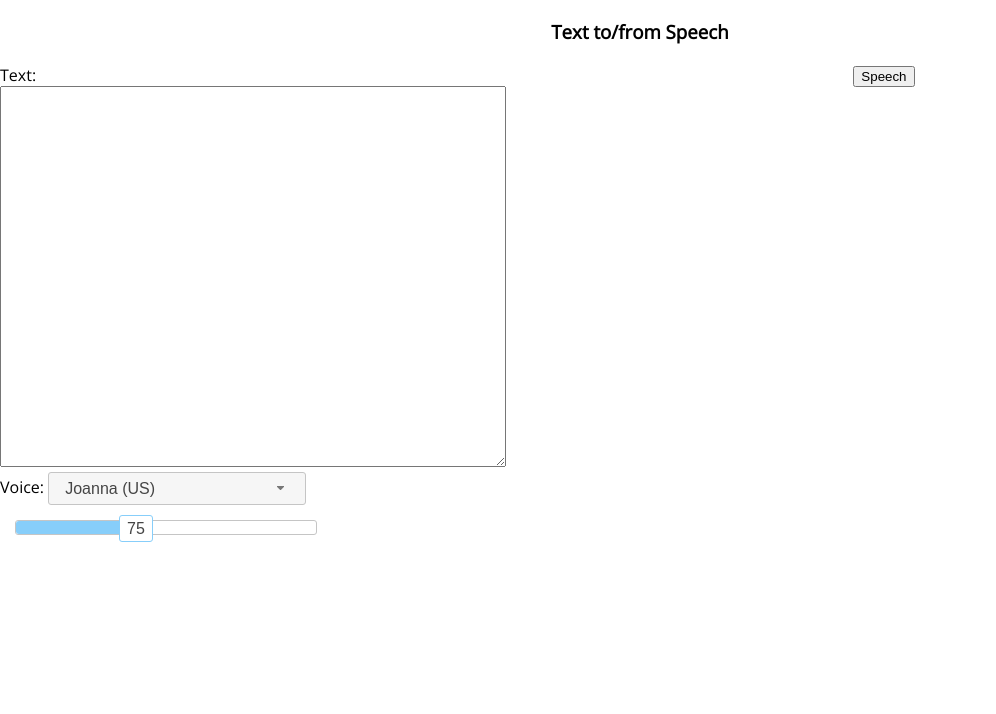
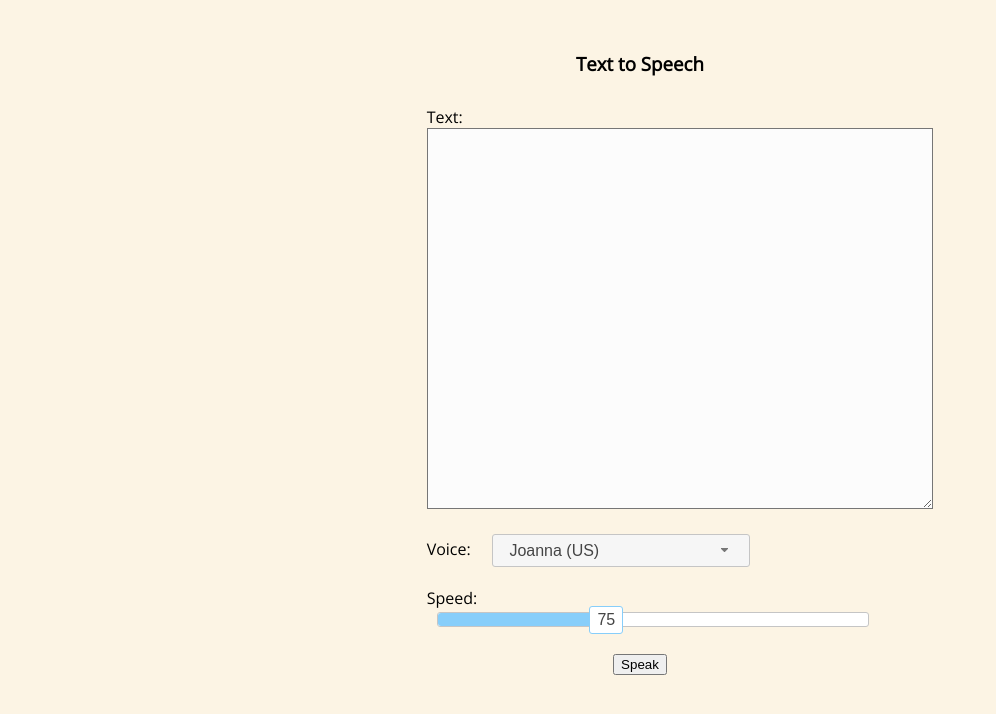
Before and after one commit to JackOfSpade/jackwu_ca, a Django app: page /text_speech/ in a window 1280 px wide. Shown: the top 714 px of the page, without its empty margins (0-996 px from the left). Run offline with Django 3.2, Linux system fonts and the light colour scheme; some libraries are stand-ins or nearby versions.

Commit message:
text_speech homepage connection done

```diff
--- a/homepage/static/homepage/landing/index.css
+++ b/homepage/static/homepage/landing/index.css
@@ -101,12 +101,12 @@ button{
     right: -25vw;
 }
 
-.review_button{
+.text_speech_button{
     bottom: -25vh;
     right: -25vw;
 }
 
-.under_construction1{
+.review_button{
     bottom: -25vh;
     left: 99vw;
     margin-left: -62.5px;
--- a/text_speech/static/text_speech/index.css
+++ b/text_speech/static/text_speech/index.css
@@ -16,7 +16,7 @@
       line-height: 1.4;
       position: relative;
       visibility: visible !important;
-
+      background: #fcf4e4;
       display: grid;
   }
 
@@ -34,39 +34,36 @@ option {
   /*background-color: grey;*/
 }
 
-#speech{
-  /*margin:auto;*/
-  /*display:block;*/
-  /*color: white;*/
-  /*background:transparent;*/
-}
-
-.center_text{
+.center{
     text-align: center;
+    margin: auto;
 }
 
 #loading{
   height: 25px;
   width: 25px;
-  margin-left: 45%;
 }
 
 #id_text
 {
     height: 375px;
     width: 500px;
+    background: #fcfcfc;
 }
 
 .grid{
     display: grid;
     grid-template-columns: repeat(3, minmax(0, 1fr));
+    margin-top: 2.5%;
+}
+
+.grid_box{
+    margin-top: 10px;
+    margin-bottom: 10px;
 }
 
 #speed{
-  float: left;
-  clear: left;
-  width: 300px;
-  margin: 15px;
+    width: 430px;
     outline: 0 none !important;
 }
 
@@ -95,4 +92,14 @@ option {
 #id_voice-menu{
     max-height: 250px;
     white-space: pre-wrap;
+    background: #fcfcfc;
 }
+
+#id_voice-button{
+    margin-left: 7.5px;
+}
+
+.inline_spacing{
+    display: inline-block;
+    margin-left: 10px;
+}
--- a/text_speech/static/text_speech/index.js
+++ b/text_speech/static/text_speech/index.js
@@ -85,7 +85,4 @@ $(document).ready(function() {
       }
     });
   });
-
-
-
 })
--- a/text_speech/templates/text_speech/index.html
+++ b/text_speech/templates/text_speech/index.html
@@ -3,7 +3,7 @@
     {% load static %}
     <head>
         <meta charset="UTF-8">
-        <title>Text to/from Speech</title>
+        <title>Text to Speech</title>
 
         <link rel="stylesheet" href="https://cdnjs.cloudflare.com/ajax/libs/jqueryui/1.12.1/jquery-ui.min.css" integrity="sha512-aOG0c6nPNzGk+5zjwyJaoRUgCdOrfSDhmMID2u4+OIslr0GjpLKo7Xm0Ao3xmpM4T8AmIouRkqwj1nrdVsLKEQ==" crossorigin="anonymous" />
         <link rel="stylesheet" href="https://cdnjs.cloudflare.com/ajax/libs/jqueryui/1.12.1/jquery-ui.structure.min.css" integrity="sha512-oM24YOsgj1yCDHwW895ZtK7zoDQgscnwkCLXcPUNsTRwoW1T1nDIuwkZq/O6oLYjpuz4DfEDr02Pguu68r4/3w==" crossorigin="anonymous" />
@@ -23,36 +23,43 @@
             {{ error }}
             <div class="grid">
                 <div></div>
-                <div class="center_text">
-                    <h3>Text to/from Speech</h3>
+                <div class="center">
+                    <h3>Text to Speech</h3>
                 </div>
                 <div></div>
 
-                <div>
+                <div></div>
+                <div class="grid_box">
                     <label>{{ form.text.label }}: </label>
                     {{ form.text }}
                     {{ form.text.errors }}
                 </div>
                 <div></div>
-                <div>
-                    <input id="speech" type="submit" value="Speech">
-                    <img id="loading" src="{% static "text_speech/loading.gif" %}"/>
-                </div>
 
-                <div>
+                <div></div>
+                <div class="grid_box">
                     <label>{{ form.voice.label }}: </label>
-                    {{ form.voice }}
-                    {{ form.voice.errors }}
+                    <div class="inline_spacing">
+                        {{ form.voice }}
+                        {{ form.voice.errors }}
+                    </div>
                 </div>
                 <div></div>
+
                 <div></div>
-
-                <div>
-                    <div id="speed">
+                <div class="grid_box">
+                    <label>Speed:</label>
+                    <div id="speed" class="inline_spacing">
                         <div id="custom-handle" class="ui-slider-handle"></div>
                     </div>
                 </div>
                 <div></div>
+
+                <div></div>
+                <div class="center grid_box">
+                    <input id="speech" class="center" type="submit" value="Speak">
+                    <img id="loading" class="center" src="{% static "text_speech/loading.gif" %}"/>
+                </div>
                 <div></div>
             </div>
         </form>
```
Also changed, not shown: homepage/static/homepage/landing/index.js (+20 -13 lines), homepage/templates/homepage/landing/index.html (+7 -7 lines), jackwu_ca/settings.py (+40 -12 lines), homepage/static/homepage/landing/images/text_to_speech.png (added), 2 other files. Lines whose indentation alone changed are shown as unchanged.
